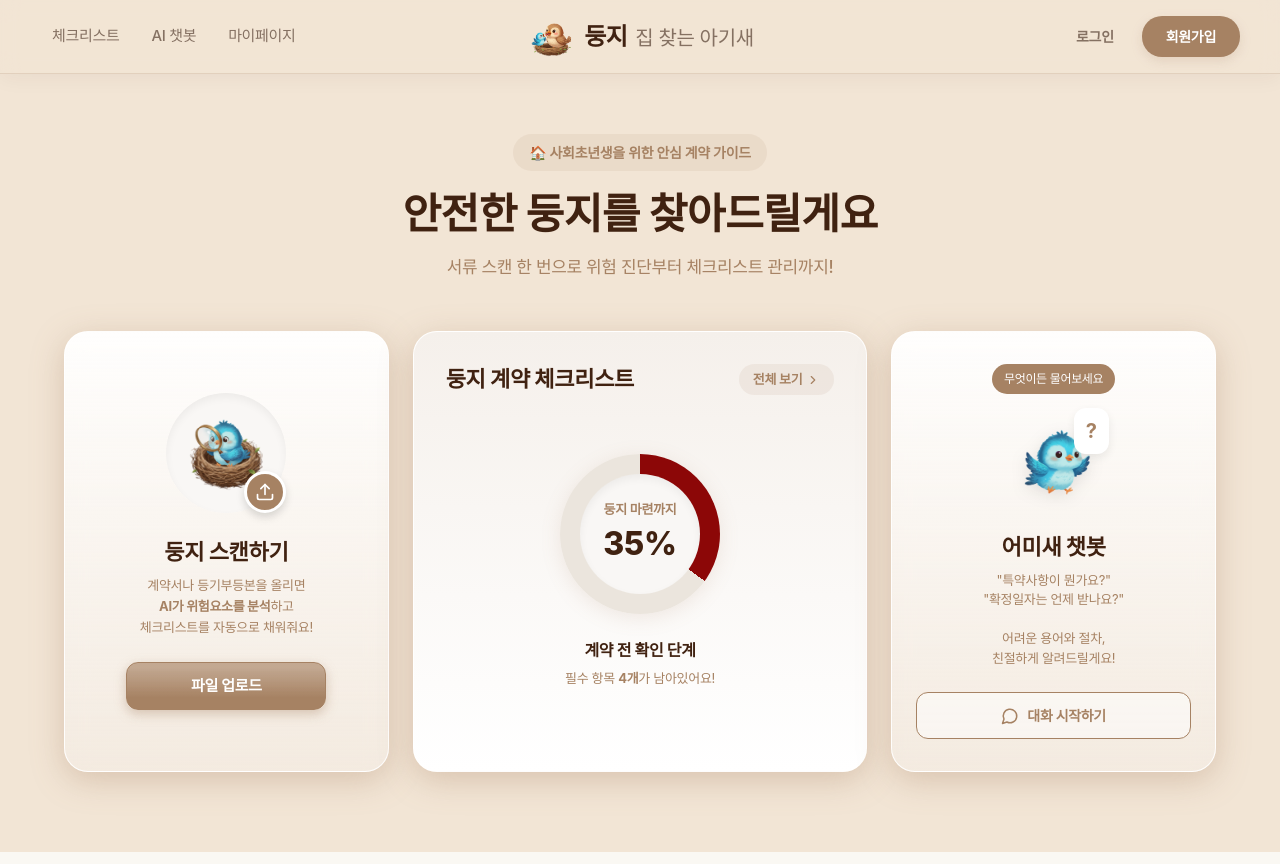
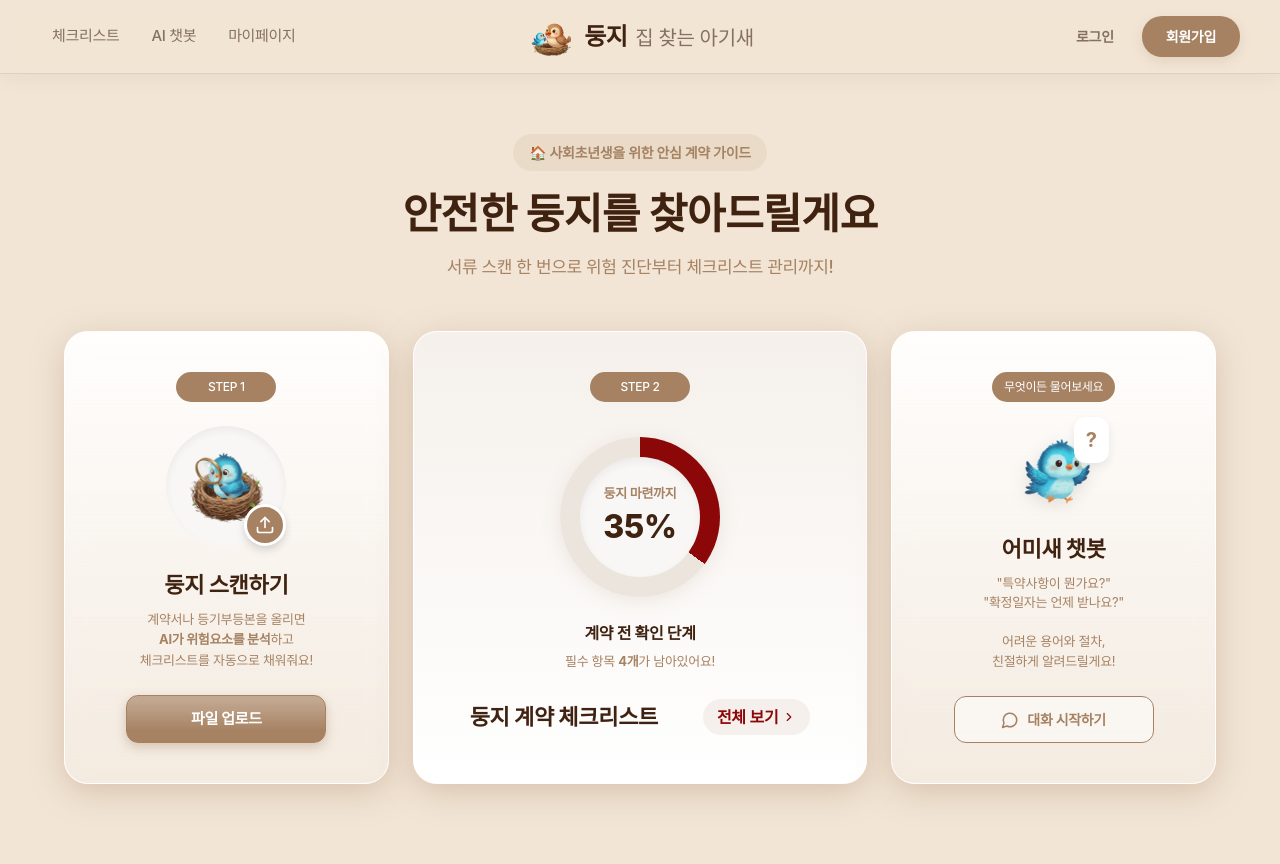
Before and after one commit to najung-h/Doongzifrontend, a React (Vite) app: page / in a window 1280 px wide. Built offline with nearby package versions, Linux system fonts and the light colour scheme.

Commit message:
메인페이지 step 추가 및 체크리스트 버튼 변경

```diff
--- a/src/pages/HomePage.tsx
+++ b/src/pages/HomePage.tsx
@@ -92,7 +92,7 @@ export default function HomePage() {
             flexDirection: 'column',
             alignItems: 'center',
             textAlign: 'center',
-            justifyContent: 'center',
+            justifyContent: 'space-between',
             cursor: 'pointer',
             transition: 'transform 0.2s, border-color 0.2s',
             position: 'relative',
@@ -107,12 +107,14 @@ export default function HomePage() {
             e.currentTarget.style.borderColor = 'rgba(255, 255, 255, 0.9)';
           }}
         >
+          <div style={{
+            background: COLORS.brand, color: 'white', padding: '6px 12px', borderRadius: '20px', alignSelf: 'center',
+            fontSize: '12px', fontWeight: '500', textAlign: 'center', marginBottom: '24px', width: '100px'
+          }}>
+            STEP 1
+          </div>
+
           <input type="file" onChange={handleFileSelect} accept=".pdf,.jpg,.png" hidden />
-
-          {/* <div style={{
-            position: 'absolute', top: 0, left: 0, width: '100%', height: '6px',
-            background: `linear-gradient(90deg, ${COLORS.brand}, #EBE5DD)`
-          }} /> */}
 
           <div style={{ marginBottom: '24px', position: 'relative' }}>
             {/* 둥지 이미지 */}
@@ -168,10 +170,11 @@ export default function HomePage() {
           onClick={() => navigate('/checklist')}
           style={{
             ...glassStyle,
-            padding: '32px',
+            padding: '40px 56px',
             display: 'flex',
             flexDirection: 'column',
             cursor: 'pointer',
+            justifyContent: 'space-between',
             transition: 'transform 0.2s',
             background: 'linear-gradient(0deg, rgba(255, 255, 255) 0%, rgba(245, 240, 235) 100%)'
           }}
@@ -185,18 +188,16 @@ export default function HomePage() {
             e.currentTarget.style.borderColor = 'rgba(255, 255, 255, 0.9)';
           }}
         >
-          <div style={{ display: 'flex', justifyContent: 'space-between', alignItems: 'center', marginBottom: '32px' }}>
-            <h3 style={{ fontSize: '22px', fontWeight: '800', color: COLORS.textMain }}>둥지 계약 체크리스트</h3>
-            <div style={{
-              background: 'rgba(166, 130, 99, 0.1)', padding: '6px 14px', borderRadius: '20px',
-              fontSize: '13px', fontWeight: '600', color: COLORS.brand, display: 'flex', alignItems: 'center', gap: '4px'
-            }}>
-              전체 보기 <ChevronRight size={14} />
-            </div>
+          <div style={{
+            background: COLORS.brand, color: 'white', padding: '6px 12px', borderRadius: '20px', alignSelf: 'center',
+            fontSize: '12px', fontWeight: '500', textAlign: 'center', marginBottom: '24px', width: '100px'
+          }}>
+            STEP 2
           </div>
 
+
           {/* Circular Progress Graph & Status */}
-          <div style={{ flex: 1, display: 'flex', flexDirection: 'column', alignItems: 'center', justifyContent: 'center', marginBottom: '24px' }}>
+          <div style={{ flex: 1, display: 'flex', flexDirection: 'column', alignItems: 'center', justifyContent: 'center', marginBottom: '16px' }}>
 
             {/* CSS-only Circular Progress */}
             <div style={{
@@ -225,6 +226,16 @@ export default function HomePage() {
               </p>
             </div>
           </div>
+
+          <div style={{ display: 'flex', justifyContent: 'space-between', alignItems: 'center', marginBottom: '8px' }}>
+            <h3 style={{ fontSize: '22px', fontWeight: '800', color: COLORS.textMain }}>둥지 계약 체크리스트</h3>
+            <div style={{
+              background: 'rgba(166, 130, 99, 0.1)', padding: '6px 14px', borderRadius: '20px',
+              fontSize: '16px', fontWeight: '600', color: COLORS.danger, display: 'flex', alignItems: 'center', gap: '4px'
+            }}>
+              전체 보기 <ChevronRight size={14} />
+            </div>
+          </div>
         </div>
 
 
@@ -233,12 +244,12 @@ export default function HomePage() {
           onClick={() => navigate('/chatbot')}
           style={{
             ...glassStyle,
-            padding: '32px 24px',
+            padding: '40px 24px',
             display: 'flex',
             flexDirection: 'column',
             alignItems: 'center',
             textAlign: 'center',
-            justifyContent: 'center',
+            justifyContent: 'space-between',
             cursor: 'pointer',
             transition: 'transform 0.2s'
           }}
@@ -258,7 +269,7 @@ export default function HomePage() {
             무엇이든 물어보세요
           </div>
 
-          <div style={{ marginBottom: '24px', position: 'relative' }}>
+          <div style={{ marginBottom: '16px', position: 'relative' }}>
             <img src="/baby.png" alt="챗봇" style={{ width: '90px', filter: 'drop-shadow(0 4px 8px rgba(0,0,0,0.1))' }} />
             <div style={{
               position: 'absolute', top: -10, right: -10,
@@ -283,6 +294,7 @@ export default function HomePage() {
 
           <div style={{
             width: '100%',
+            maxWidth: '200px',
             padding: '12px',
             border: `1px solid ${COLORS.brand}`,
             color: COLORS.brand,
```
